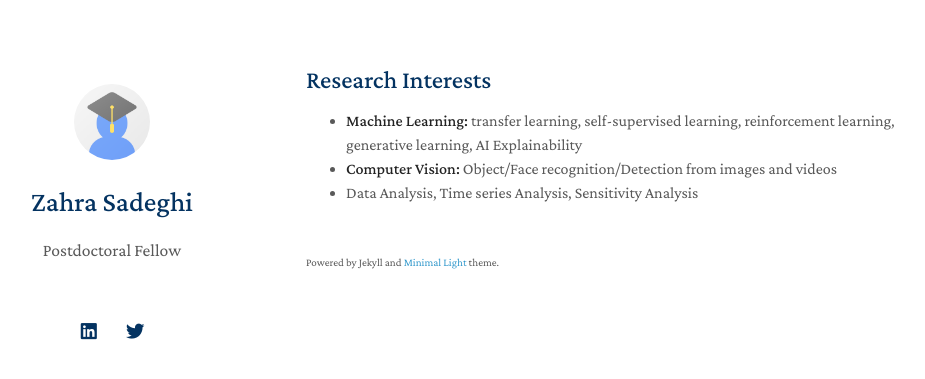
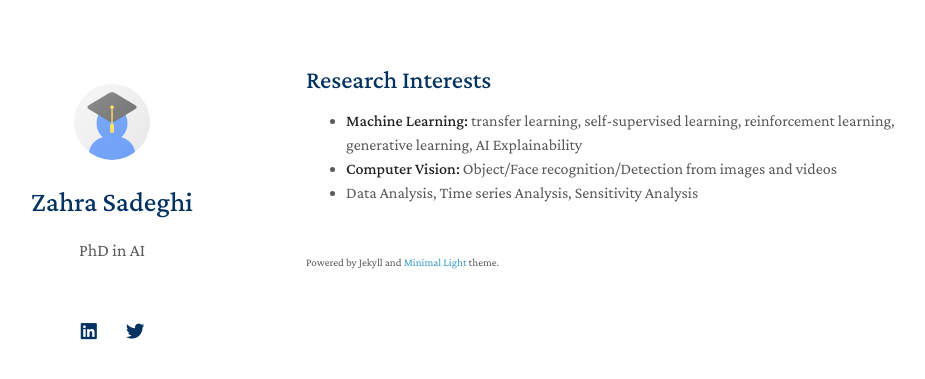
Before and after one commit to zahsa/zahsa.github.io, a Jekyll site: the page built from index.md, in a window 1280 px wide. Shown: the top 379 px of the page, without its empty margins (164-1089 px from the left). Built offline with Jekyll 4.4.1, drawn with Linux system fonts in a browser that asks for light colours; nearby versions of some CDN libraries; a style sheet for code colours, icons or effects is not loaded; our own code applies the rules of GitHub Pages for plain Markdown files; some of the changed lines change nothing that is shown.

Commit message:
Update _config.yml

```diff
--- a/_config.yml
+++ b/_config.yml
@@ -1,7 +1,7 @@
 # Basic Information
 title: Zahra Sadeghi
 position: Postdoctoral Fellow
-education: PhD in AI
+position: PhD in AI
 
 # email: yourname (at) example.edu
 
```
